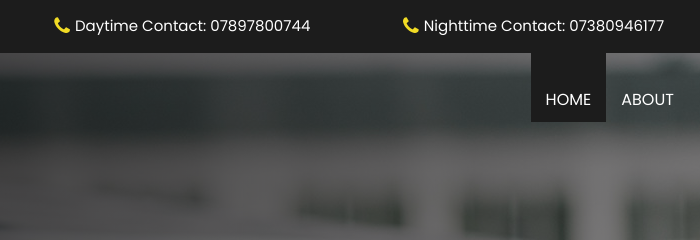
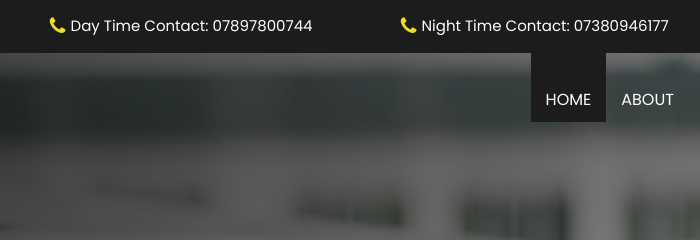
Before and after one commit to aliqadri786/as-guarding-website, a plain HTML site: page index.html in a window 1280 px wide. Shown: the top 240 px of the page, 333-1033 px from the left. Drawn offline with Linux system fonts and the light colour scheme.

Commit message:
text changes in contacts

```diff
--- a/index.html
+++ b/index.html
@@ -49,13 +49,13 @@
             <a href="" class="contact_link2">
               <i class="fa fa-phone" aria-hidden="true"></i>
               <span>
-                Daytime Contact: 07897800744
+                Day Time Contact: 07897800744
               </span>
             </a>
             <a href="" class="contact_link2">
               <i class="fa fa-phone" aria-hidden="true"></i>
               <span>
-                Nighttime Contact: 07380946177
+                Night Time Contact: 07380946177
               </span>
             </a>
             <a href="" class="contact_link3">
@@ -389,13 +389,13 @@
             <a href="" class="">
               <i class="fa fa-phone" aria-hidden="true"></i>
               <span>
-                Daytime Contact: 07897800744
+                Day Time Contact: 07897800744
               </span>
             </a>
             <a href="" class="">
               <i class="fa fa-phone" aria-hidden="true"></i>
               <span>
-                Nighttime Contact: 07380946177
+                Night Time Contact: 07380946177
               </span>
             </a>
             <a href="" class="">
```
